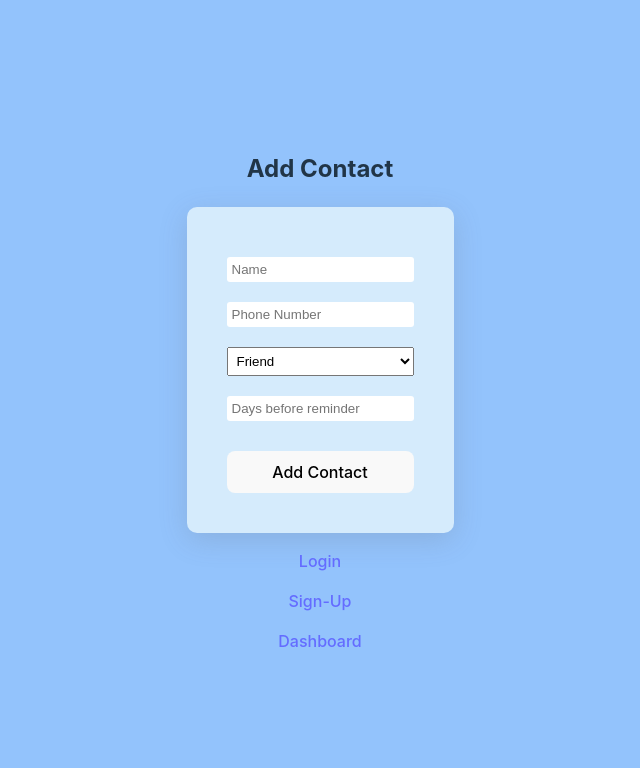
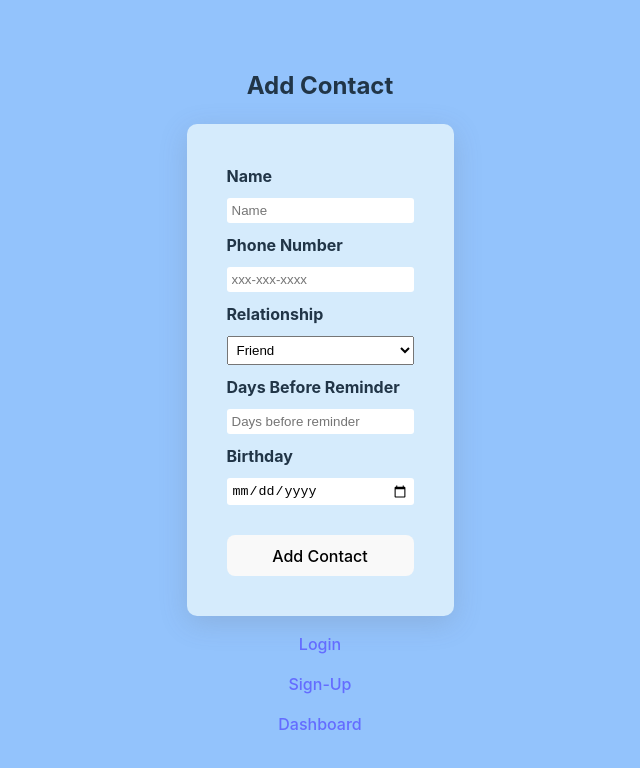
Before and after one commit to GeoTech23/CheckMate, a React (Vite) app: page /addcontact in a window 1280 px wide. Shown: the top 768 px of the page, without its empty margins (320-960 px from the left). Built offline with nearby package versions, Linux system fonts and the light colour scheme.

Commit message:
Add contact button

```diff
--- a/src/components/styled/ContactDiv.tsx
+++ b/src/components/styled/ContactDiv.tsx
@@ -2,6 +2,7 @@ import { styled } from 'styled-components';
 
 const ContactDiv = styled.div`
 	display: flex;
+	flex-flow: column-nowrap;
 	border-radius: 10px;
 	height: 100px;
 	width: 100px;
--- a/src/index.css
+++ b/src/index.css
@@ -101,6 +101,13 @@ input {
   align-self: flex-end;
 }
 
+label {
+  text-align: left;
+  font-weight: bold;
+}
+#add-contact{
+  background-color: #30e242
+}
 @media (prefers-color-scheme: light) {
   :root {
     color: #213547;
--- a/src/pages/AddContact.tsx
+++ b/src/pages/AddContact.tsx
@@ -12,15 +12,22 @@ function AddContact() {
 			<h2>Add Contact</h2>
 			<SubmitDiv>
 				<Form onSubmit={handleSubmit}>
+					<label>Name</label>
 					<input type='text' placeholder='Name'></input>
-					<input type='text' placeholder='Phone Number'></input>
+					<label>Phone Number</label>
+					<input type='text' placeholder='xxx-xxx-xxxx'></input>
+					<label>Relationship</label>
 					<select>
 						<option value='friend'>Friend</option>
 						<option value='family'>Family</option>
 						<option value='significant other'>Significant Other</option>
 						<option value='coworker'>Coworker</option>
 					</select>
+					<label>Days Before Reminder</label>
 					<input type='text' placeholder='Days before reminder'></input>
+					<label>Birthday</label>
+					<input type='date' />
+
 					<button type='submit'>Add Contact</button>
 				</Form>
 			</SubmitDiv>
--- a/src/pages/Dashboard.tsx
+++ b/src/pages/Dashboard.tsx
@@ -49,6 +49,10 @@ function Dashboard() {
 				) : (
 					<p>You have no contacts yet!</p>
 				)}
+
+				<ContactDiv id='add-contact' onClick={() => navigate('/addContact')}>
+					<h2>+</h2>
+				</ContactDiv>
 			</DashDiv>
 			<Link to='/'>
 				<p>Login</p>
```
